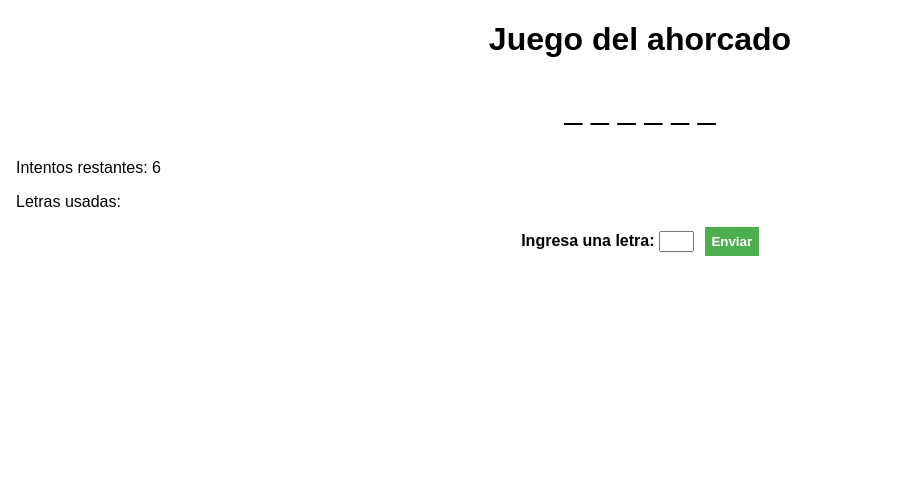
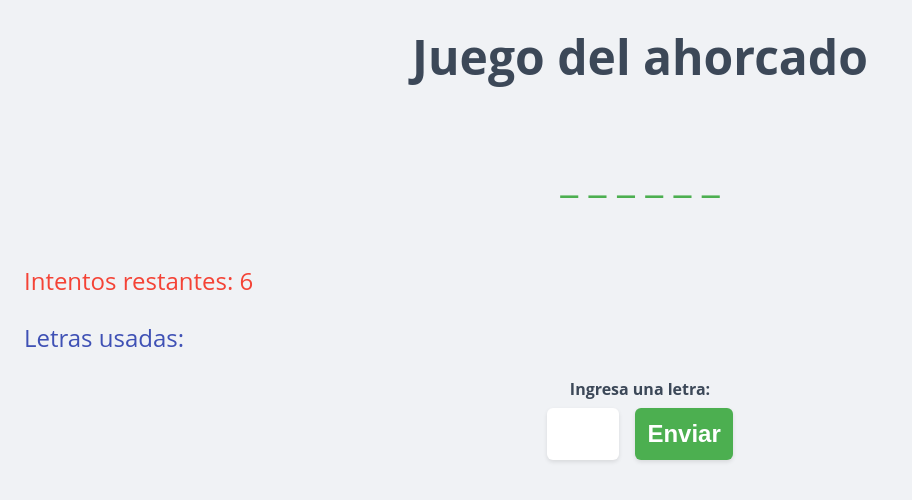
Before and after one commit to RodrigoCervantes17/SATechnicalOnboarding, a plain HTML site: page src/index.html in a window 1280 px wide. Shown: the whole page, without its empty margins (0-912 px from the left). Drawn offline with Linux system fonts and the light colour scheme.

Commit message:
fin del estilado

```diff
--- a/src/estilos.css
+++ b/src/estilos.css
@@ -1,37 +1,77 @@
 body {
-    font-family: Arial, sans-serif;
+  font-family: 'Open Sans', sans-serif;
   margin: 0;
   padding: 0;
+  background-color: #F0F2F5;
 }
 
 h1 {
   text-align: center;
+  font-size: 3em;
+  color: #3C4858;
+  margin: 0.5em;
 }
 
 #palabra {
-    font-size: 2em;
+  font-size: 2.5em;
   text-align: center;
-    margin: 1em;
+  margin: 1.5em;
+  color: #4CAF50;
 }
 
-  #intentos, #letrasUsadas {
+#intentos {
   margin: 1em;
+  font-size: 1.5em;
+  color: #F44336;
+}
+
+#letrasUsadas {
+  margin: 1em;
+  font-size: 1.5em;
+  color: #3F51B5;
 }
 
 #letras {
   font-weight: bold;
+  color: #757575;
 }
 
 form {
   text-align: center;
-    margin: 1em;
+  margin: 1.5em;
 }
 
 label {
   font-weight: bold;
+  display: block;
+  margin: 0.5em;
+  color: #3C4858;
 }
 
 input[type="text"] {
+  font-size: 1.5em;
+  padding: 0.5em;
+  border-radius: 0.25em;
+  border: none;
+  background-color: #FFFFFF;
+  box-shadow: 0px 2px 4px rgba(0, 0, 0, 0.1);
+}
+
+button {
+  font-size: 1.5em;
+  padding: 0.5em 1em;
+  border-radius: 0.25em;
+  border: none;
+  background-color: #4CAF50;
+  color: #FFFFFF;
+  box-shadow: 0px 2px 4px rgba(0, 0, 0, 0.1);
+  cursor: pointer;
+  transition: background-color 0.2s ease-in-out;
+}
+
+button:hover {
+  background-color: #388E3C;
+} input[type="text"] {
     width: 2em;
     margin-right: 0.5em;
   }
```
Lines whose indentation alone changed are shown as unchanged.
